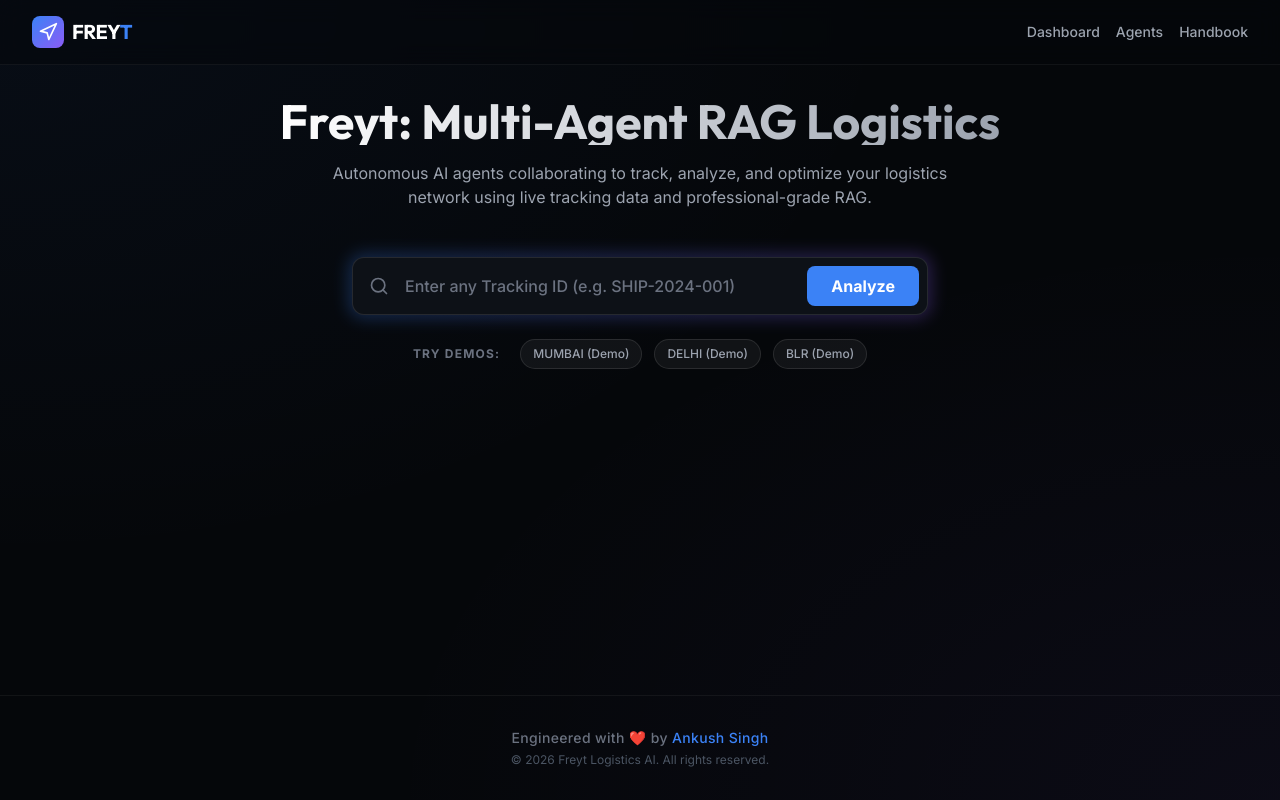
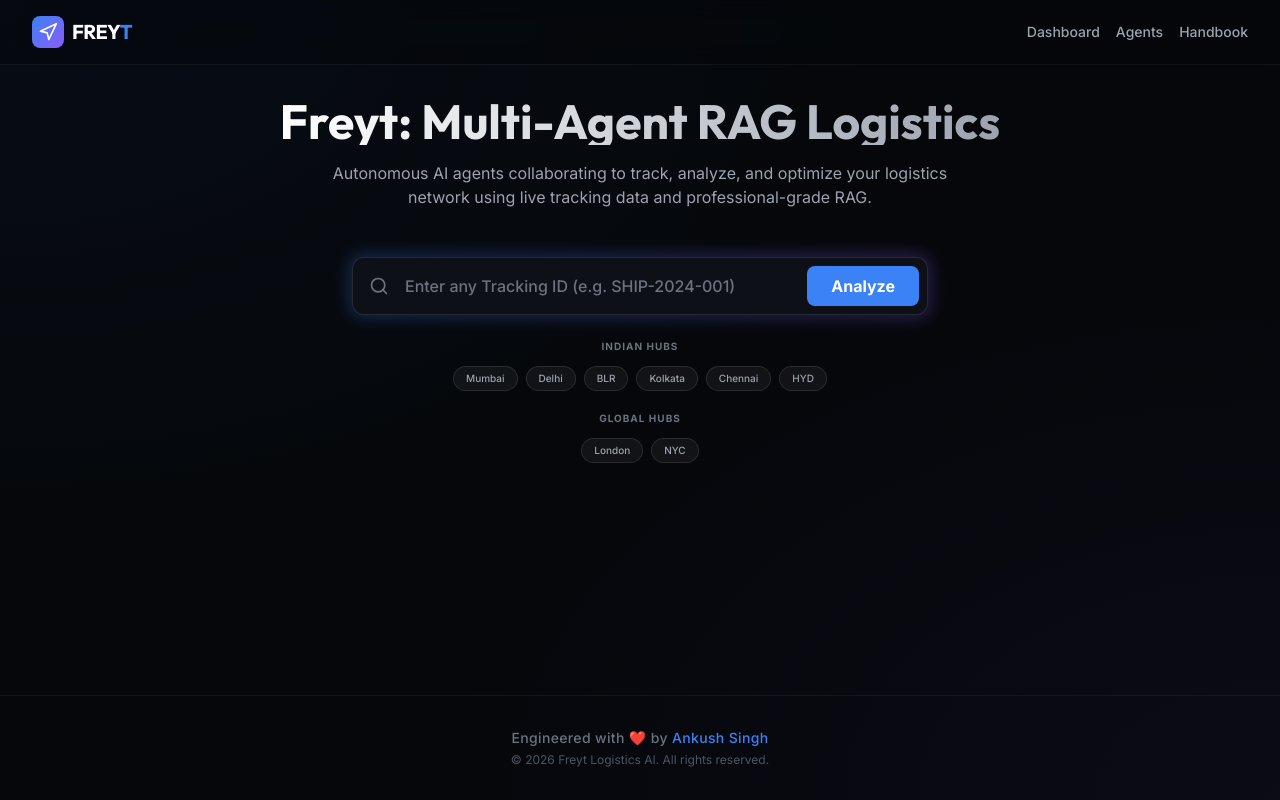
Before and after one commit to ankushsingh003/Freyt, a React (Vite) app in the folder frontend/: page / in a window 1280 px wide. Built offline with nearby package versions, Linux system fonts and the light colour scheme.

Commit message:
Update: Expanded demo data for Indian and Global hubs

```diff
--- a/frontend/src/App.jsx
+++ b/frontend/src/App.jsx
@@ -86,26 +86,27 @@ function App() {
                         </div>
                     </form>
 
-                    <div className="flex flex-wrap items-center justify-center gap-3">
-                        <span className="text-xs font-bold text-gray-500 uppercase tracking-widest mr-2">Try Demos:</span>
+                    <div className="flex flex-wrap items-center justify-center gap-2 max-w-2xl mx-auto">
+                        <span className="text-[10px] font-bold text-gray-500 uppercase tracking-widest w-full text-center mb-1">Indian Hubs</span>
+                        {['Mumbai', 'Delhi', 'BLR', 'Kolkata', 'Chennai', 'HYD'].map((city) => (
                             <button
-                            onClick={() => setTrackingId('DEMO-MUMBAI-001')}
-                            className="px-3 py-1.5 rounded-full bg-white/5 border border-white/10 text-xs font-medium text-gray-400 hover:border-accent-blue/50 hover:text-white transition-all"
+                                key={city}
+                                onClick={() => setTrackingId(`DEMO-${city.toUpperCase()}-${city === 'Mumbai' ? '001' : city === 'Delhi' ? '002' : city === 'BLR' ? '003' : city === 'Kolkata' ? '004' : city === 'Chennai' ? '005' : '006'}`)}
+                                className="px-3 py-1 rounded-full bg-white/5 border border-white/10 text-[10px] font-medium text-gray-400 hover:border-accent-blue/50 hover:text-white transition-all capitalize"
                             >
-                            MUMBAI (Demo)
+                                {city}
                             </button>
+                        ))}
+                        <span className="text-[10px] font-bold text-gray-500 uppercase tracking-widest w-full text-center mt-3 mb-1">Global Hubs</span>
+                        {['London', 'NYC'].map((city) => (
                             <button
-                            onClick={() => setTrackingId('DEMO-DELHI-002')}
-                            className="px-3 py-1.5 rounded-full bg-white/5 border border-white/10 text-xs font-medium text-gray-400 hover:border-accent-blue/50 hover:text-white transition-all"
+                                key={city}
+                                onClick={() => setTrackingId(`DEMO-${city.toUpperCase()}-${city === 'London' ? '007' : '008'}`)}
+                                className="px-3 py-1 rounded-full bg-white/5 border border-white/10 text-[10px] font-medium text-gray-400 hover:border-accent-purple/50 hover:text-white transition-all capitalize"
                             >
-                            DELHI (Demo)
+                                {city}
                             </button>
-                        <button
-                            onClick={() => setTrackingId('DEMO-BLR-003')}
-                            className="px-3 py-1.5 rounded-full bg-white/5 border border-white/10 text-xs font-medium text-gray-400 hover:border-accent-blue/50 hover:text-white transition-all"
-                        >
-                            BLR (Demo)
-                        </button>
+                        ))}
                     </div>
                 </div>
 
```
Also changed, not shown: 1 other file (tests, documents, lock files or other folders). Lines whose indentation alone changed are shown as unchanged.
